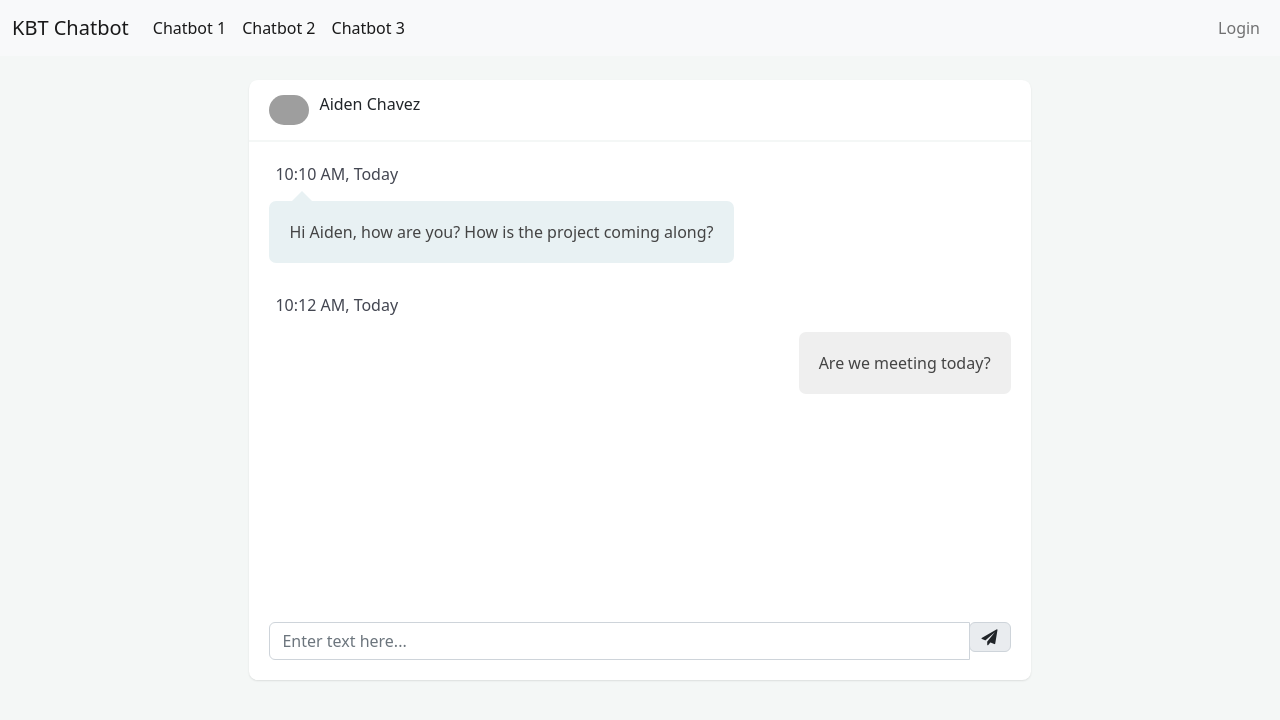
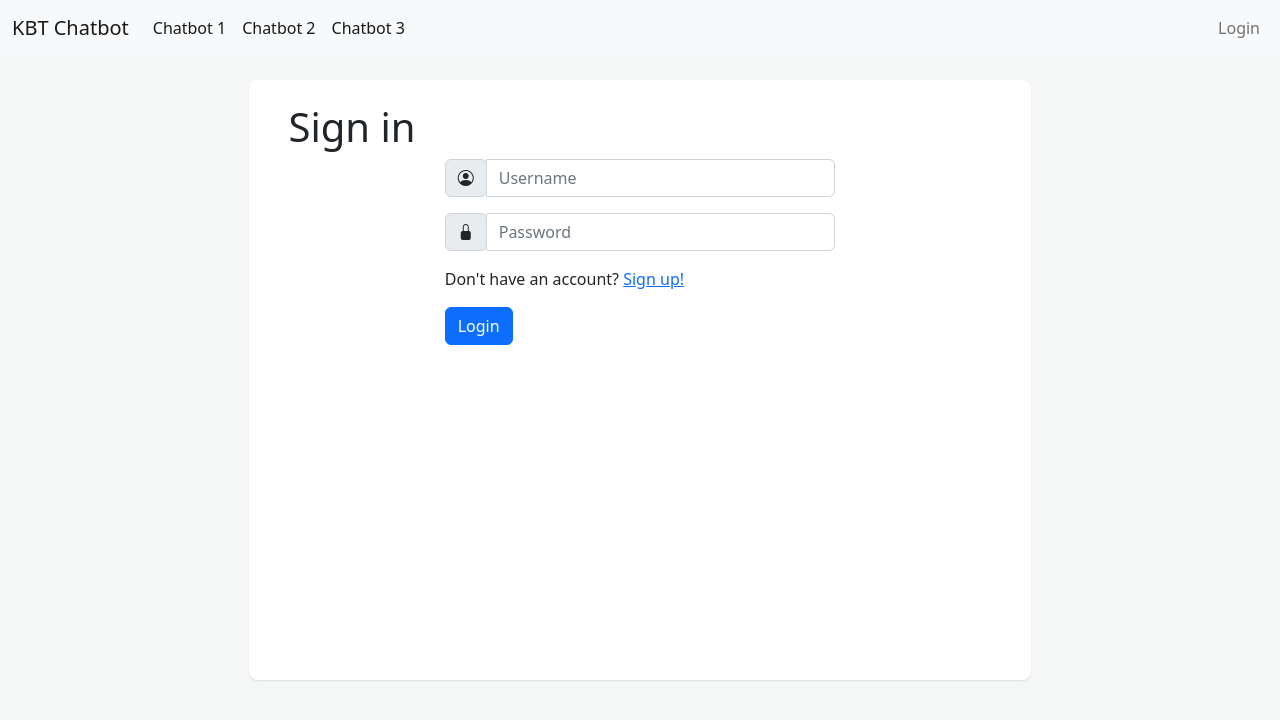
Before and after one commit to leegrash/kbt-chat-app, a Vue app in the folder web-application/client/: page /login in a window 1280 px wide. Before the commit this address led to /chat. Shown: the top 720 px of the page. Built offline with nearby package versions, Linux system fonts and the light colour scheme; no server answers; grey boxes are pictures that could not be loaded.

Commit message:
login form kinda styled

```diff
--- a/web-application/client/src/App.vue
+++ b/web-application/client/src/App.vue
@@ -17,6 +17,9 @@
           </div>
       </div>
   </nav>
+
+  <link href="https://maxcdn.bootstrapcdn.com/font-awesome/4.7.0/css/font-awesome.min.css" rel="stylesheet" />
+
   <section class="container-fluid py-4">
     <router-view />
   </section>
@@ -34,7 +37,7 @@ export default {
     const { commit, getters } = this.$store;
     const { push } = this.$router;
 
-    commit("setAuthenticated", false);
+    commit("setAuthenticated", true);
     push(getters.isAuthenticated === true ? "/login" : "/chat");
   },
   methods: {
@@ -47,5 +50,6 @@ export default {
 
 <style>
 @import url("bootstrap/dist/css/bootstrap.css");
+@import url("https://cdn.jsdelivr.net/npm/bootstrap-icons@1.10.5/font/bootstrap-icons.css");
 @import "./style.css";
 </style>
--- a/web-application/client/src/style.css
+++ b/web-application/client/src/style.css
@@ -140,6 +140,20 @@ body{
     height: 0
 }
 
+.sign-in-header {
+    margin-top: 3%;
+    margin-left: 5%;
+}
+
+.form-group {
+    margin-bottom: 1rem
+}
+
+.sign-in-form {
+    margin: 0 auto;
+    width: 50%;
+}
+
 @media only screen and (max-width: 767px) {
     .card {
         width: 90%
--- a/web-application/client/src/views/Chat.vue
+++ b/web-application/client/src/views/Chat.vue
@@ -1,6 +1,4 @@
 <template>
-  <link href="https://maxcdn.bootstrapcdn.com/font-awesome/4.7.0/css/font-awesome.min.css" rel="stylesheet" />
-
   <div class="container">
   <div class="row clearfix">
       <div class="col-lg-12">
--- a/web-application/client/src/views/Login.vue
+++ b/web-application/client/src/views/Login.vue
@@ -1,43 +1,32 @@
 <template>
-  <head> </head>
-
-  <div class="row">
-    <div class="col"></div>
-
-    <!-- .prevent prevents the submit action and instead calls the function -->
-    <form class="col" @submit.prevent="authenticate()">
-      <div
-        v-if="msg === 'Bad credentials'"
-        role="alert"
-        aria-live="polite"
-        aria-atomic="true"
-        class="alert text-center alert-danger"
-      >
-        <!---->
-        Bad credentials
+  <div class="container">
+  <div class="row clearfix">
+      <div class="col-lg-12">
+          <div class="card chat-app">
+              <div class="chat">
+                <h1 class="sign-in-header">Sign in</h1>
+                <form action="" class="sign-in-form align-items-center">
+                  <div class="form-group input-group">
+                    <div class="input-group-prepend">
+                      <span class="input-group-text"><i class="bi bi-person-circle"></i></span>
+                    </div>
+                    <input type="email" class="form-control" placeholder="Username">
+                  </div>
+                  <div class="form-group input-group">
+                    <div class="input-group-prepend">
+                      <span class="input-group-text"><i class="bi bi-lock-fill"></i></span>
+                    </div>
+                    <input type="password" class="form-control" placeholder="Password">
+                  </div>
+                  <div class="form-group">
+                    <p>Don't have an account? <a href="">Sign up!</a></p>
+                  </div>
+                  <button type="submit" class="btn btn-primary">Login</button>
+                </form>
+              </div>
+          </div>
       </div>
-
-      <label for="username" class="form-label h4">What is Your name?</label>
-      <input
-        id="username"
-        v-model="username"
-        type="text"
-        class="form-control"
-        placeholder="username..."
-        required
-      />
-      <label for="password" class="form-label h4">What is Your password?</label>
-      <input
-        id="password"
-        v-model="password"
-        type="password"
-        class="form-control"
-        placeholder="password..."
-        required
-      />
-      <button type="submit" class="btn btn-dark mt-4 float-end">Login</button>
-    </form>
-    <div class="col"></div>
+  </div>
   </div>
 </template>
 
```
